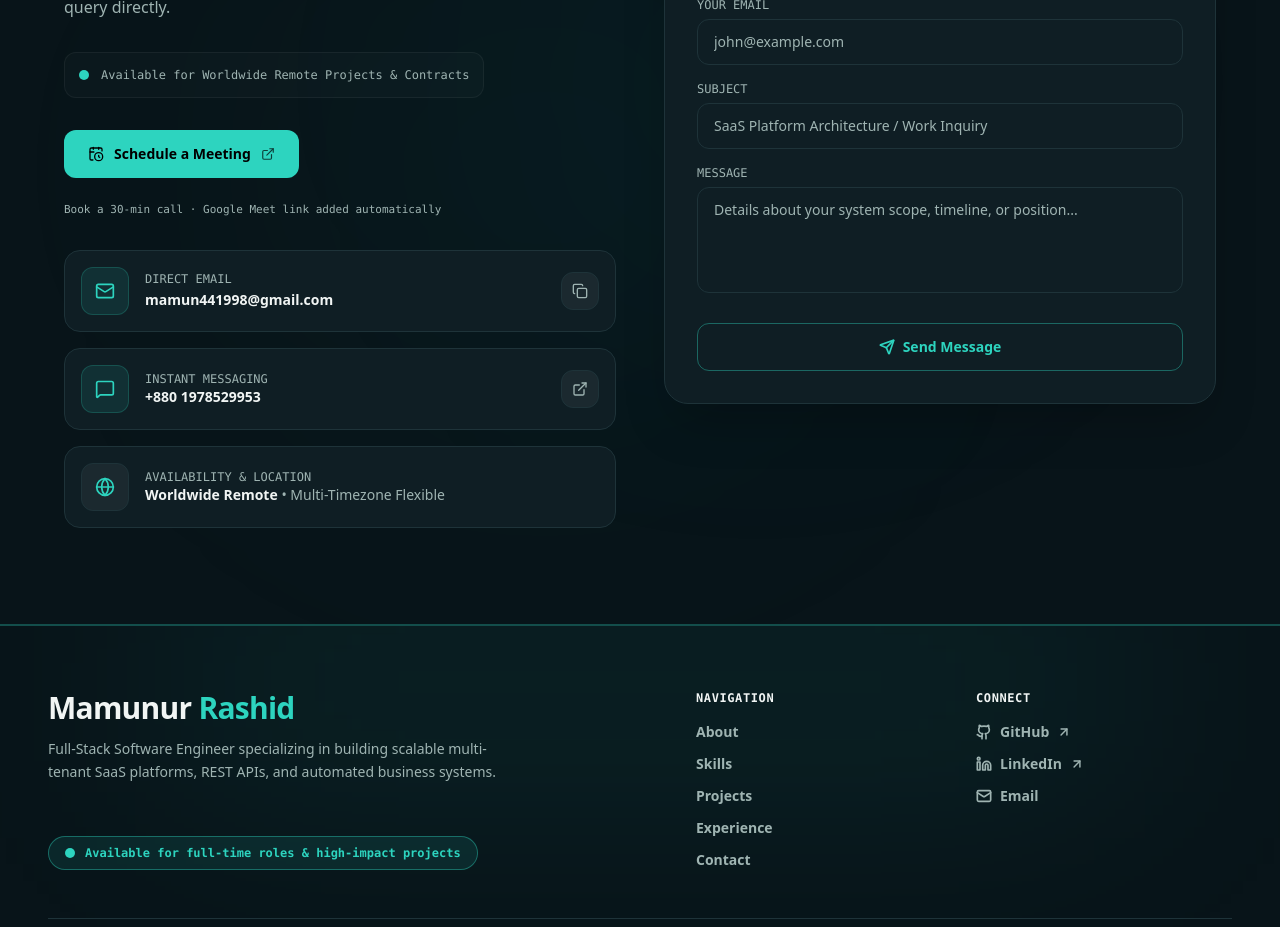
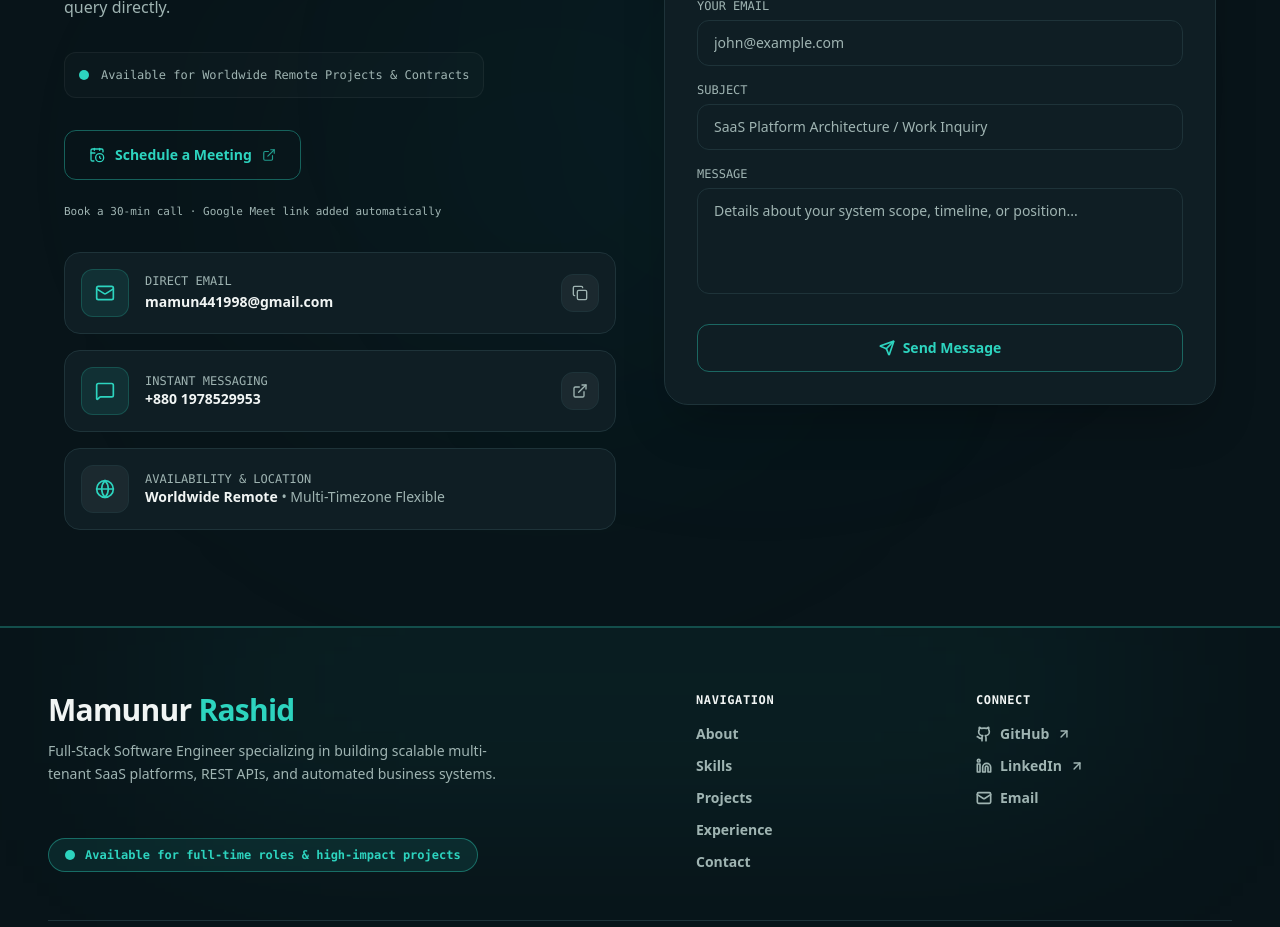
Before and after one commit to mamun441998/Mamunur-Rashid-Portfolio, a Next.js app in the folder frontend/: page / in a window 1280 px wide. Shown: the part 7020-7947 px from the top of the page. Built offline with nearby package versions, Linux system fonts and the light colour scheme; no server answers.

Commit message:
Experience card hover color = Projects navy (#081419)

```diff
--- a/frontend/components/sections/Contact.tsx
+++ b/frontend/components/sections/Contact.tsx
@@ -131,11 +131,16 @@ export default function Contact() {
             whileInView={{ opacity: 1, y: 0 }}
             viewport={{ once: true }}
             transition={{ duration: 0.5, delay: 0.25 }}
-            className="group inline-flex items-center gap-2.5 px-6 py-3.5 rounded-xl bg-[var(--color-accent)] text-black text-sm font-semibold font-space-grotesk transition-all duration-300 hover:shadow-[0_0_25px_rgba(0,255,194,0.4)] hover:scale-[1.02] w-fit"
+            className="group relative inline-flex items-center gap-2.5 px-6 py-3.5 rounded-xl border border-[var(--color-accent)]/40 bg-transparent overflow-hidden transition-all duration-300 hover:border-[var(--color-accent)] hover:shadow-[0_0_20px_rgba(0,255,194,0.3)] w-fit cursor-pointer"
           >
-            <CalendarClock className="w-4 h-4" />
-            <span>Schedule a Meeting</span>
-            <ExternalLink className="w-3.5 h-3.5 opacity-70 group-hover:opacity-100" />
+            {/* Water Fill Effect from Bottom */}
+            <span className="absolute inset-0 w-full h-full bg-[var(--color-accent)] pointer-events-none transition-transform duration-500 ease-out translate-y-[102%] group-hover:translate-y-0" />
+
+            <CalendarClock className="relative z-10 w-4 h-4 text-[var(--color-accent)] group-hover:text-black transition-colors duration-300" />
+            <span className="relative z-10 text-sm font-semibold font-space-grotesk text-[var(--color-accent)] group-hover:text-black transition-colors duration-300">
+              Schedule a Meeting
+            </span>
+            <ExternalLink className="relative z-10 w-3.5 h-3.5 text-[var(--color-accent)] opacity-70 group-hover:opacity-100 group-hover:text-black transition-all duration-300" />
           </motion.a>
           <p className="text-[11px] font-mono text-[var(--txt-2)] -mt-2">
             Book a 30-min call · Google Meet link added automatically
--- a/frontend/components/sections/Experience.tsx
+++ b/frontend/components/sections/Experience.tsx
@@ -70,7 +70,7 @@ function TechnicalMotionCard({
       className="relative group mb-10"
     >
       {/* Circuit Glow Effect */}
-      <div className="absolute -inset-0.5 bg-gradient-to-r from-[#00ffc2]/0 via-[#00ffc2]/20 to-cyan-500/0 rounded-2xl blur-md opacity-0 group-hover:opacity-100 transition-opacity duration-700 pointer-events-none" />
+      <div className="absolute -inset-0.5 bg-gradient-to-r from-[#081419]/0 via-[#081419]/20 to-[#081419]/0 rounded-2xl blur-md opacity-0 group-hover:opacity-100 transition-opacity duration-700 pointer-events-none" />
 
       {/* Top Corner Icons (Cpu + GitHub Link) */}
       <div className="absolute top-4 right-4 z-20 flex items-center gap-3">
@@ -92,7 +92,7 @@ function TechnicalMotionCard({
         </div>
       </div>
 
-      <div className="relative z-10 bg-[var(--panel-3)] border border-white/5 group-hover:border-[#00ffc2]/30 rounded-2xl p-1 transition-all duration-500 shadow-xl">
+      <div className="relative z-10 bg-[var(--panel-3)] border border-[var(--bd)] group-hover:border-[#081419]/30 rounded-2xl p-1 transition-all duration-500 shadow-xl">
         {children}
       </div>
     </motion.div>
--- a/frontend/components/ui/ExperienceCard.tsx
+++ b/frontend/components/ui/ExperienceCard.tsx
@@ -39,14 +39,14 @@ export default function ExperienceCard({ experience, isLast = false }: Experienc
         whileInView={{ opacity: 1, x: 0 }}
         viewport={{ once: true }}
         transition={{ duration: 0.5 }}
-        className="bg-[var(--panel)] border border-[var(--bd)] hover:border-[#00ffc2]/50 rounded-2xl p-6 md:p-8 transition-all duration-300 relative overflow-hidden shadow-lg hover:shadow-[0_0_30px_rgba(0,255,194,0.1)] mb-10"
+        className="bg-[var(--panel)] border border-[var(--bd)] hover:border-[#081419]/50 rounded-2xl p-6 md:p-8 transition-all duration-300 relative overflow-hidden shadow-lg hover:shadow-[0_0_30px_rgba(8,20,25,0.15)] mb-10"
       >
         {/* Subtle Ambient Background Gradient */}
-        <div className="absolute top-0 right-0 w-32 h-32 bg-[#00ffc2]/5 rounded-bl-full pointer-events-none group-hover:bg-[#00ffc2]/10 transition-colors duration-500" />
+        <div className="absolute top-0 right-0 w-32 h-32 bg-[#00ffc2]/5 rounded-bl-full pointer-events-none group-hover:bg-[#081419]/10 transition-colors duration-500" />
 
         <div className="flex flex-col md:flex-row md:items-center justify-between gap-2 mb-4">
           <div>
-            <h3 className="text-xl md:text-2xl font-bold text-[var(--txt)] font-space-grotesk group-hover:text-[#00ffc2] transition-colors">
+            <h3 className="text-xl md:text-2xl font-bold text-[var(--txt)] font-space-grotesk group-hover:text-[#081419] transition-colors">
               {experience.role}
             </h3>
             <p className="text-[var(--color-accent)] font-mono text-sm mt-1 font-medium">
```
